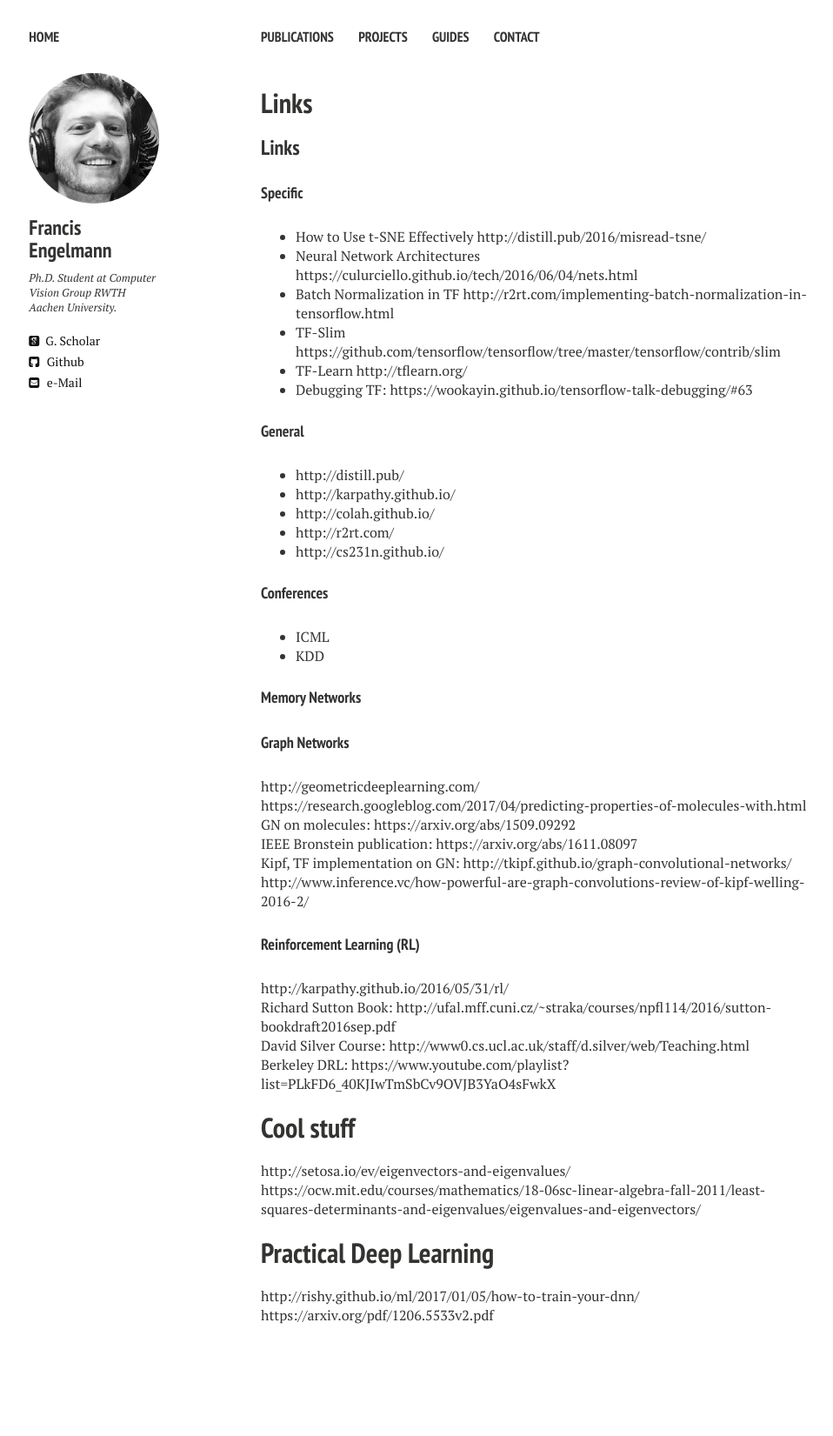
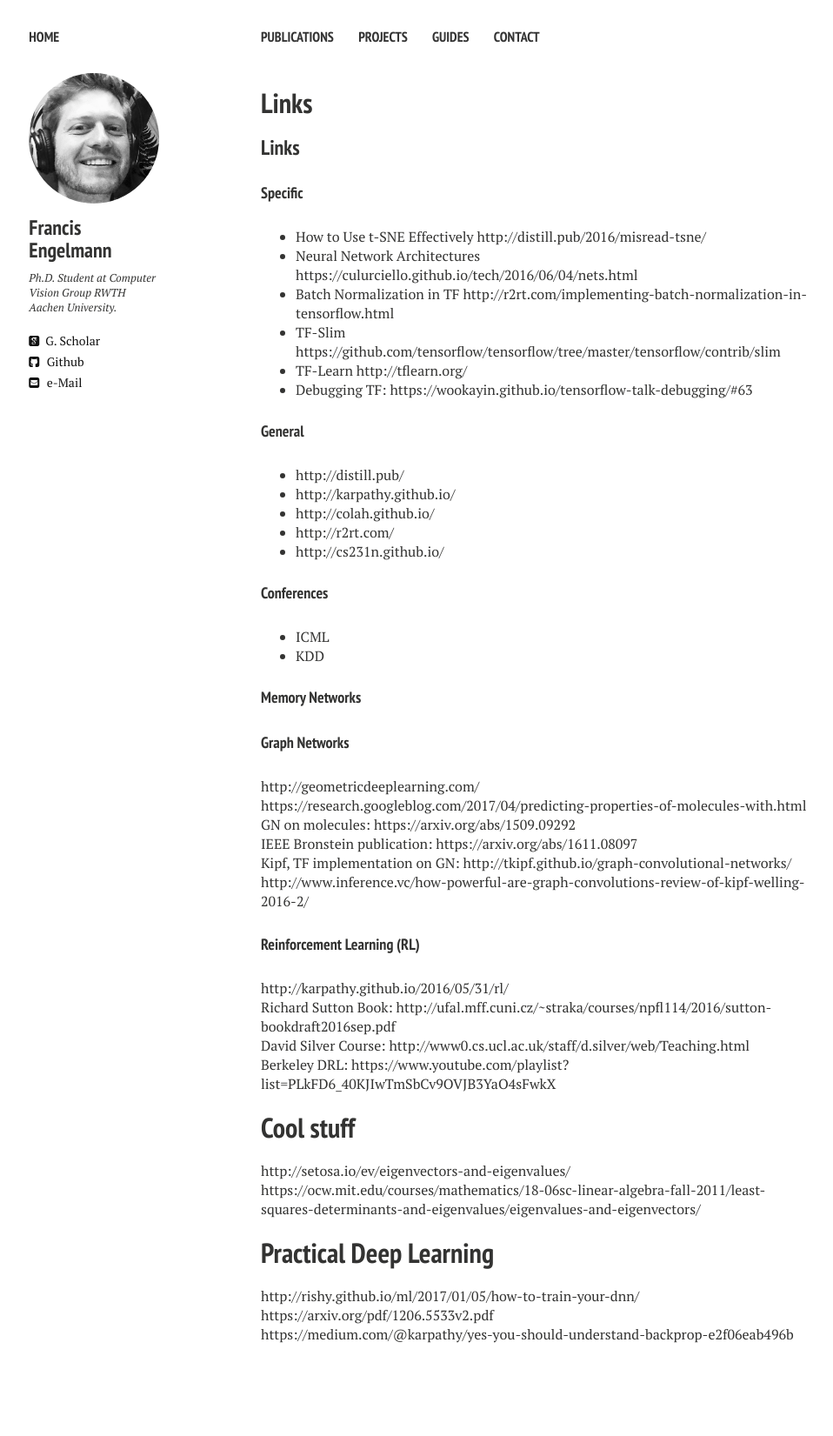
Before and after one commit to francisengelmann/francisengelmann.github.io, a Jekyll site: the page built from links.md, in a window 1280 px wide. Shown: the whole page at 87% size, without its empty margins (20-978 px from the left). Built offline with Jekyll 4.4.1, drawn with Linux system fonts in a browser that asks for light colours; nearby versions of some CDN libraries; our own code applies the rules of GitHub Pages for plain Markdown files; before the commit the page ends 1629 px from its top, so only the background shows below that; some of the changed lines change nothing that is shown.

Commit message:
Update links.md

```diff
--- a/links.md
+++ b/links.md
@@ -42,3 +42,4 @@ https://ocw.mit.edu/courses/mathematics/18-06sc-linear-algebra-fall-2011/least-s
 # Practical Deep Learning
 http://rishy.github.io/ml/2017/01/05/how-to-train-your-dnn/
 https://arxiv.org/pdf/1206.5533v2.pdf
+https://medium.com/@karpathy/yes-you-should-understand-backprop-e2f06eab496b
```
